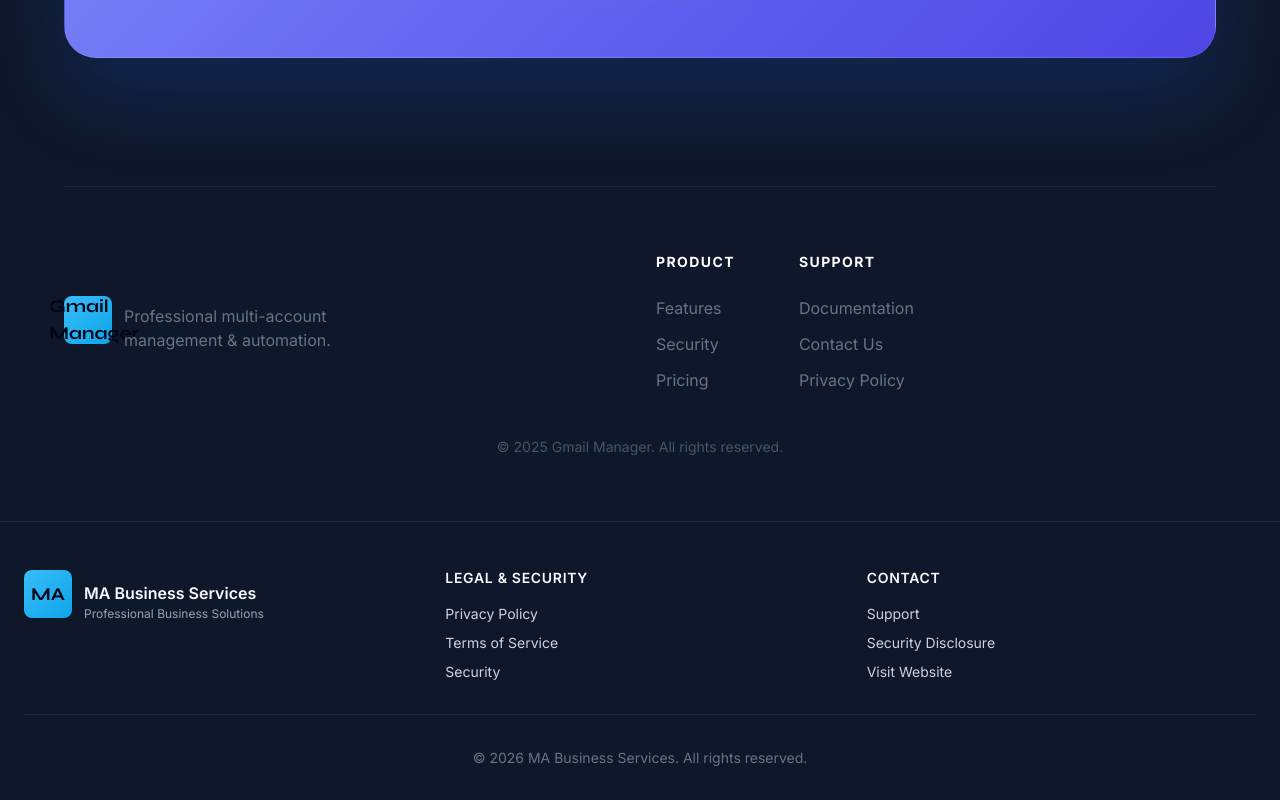
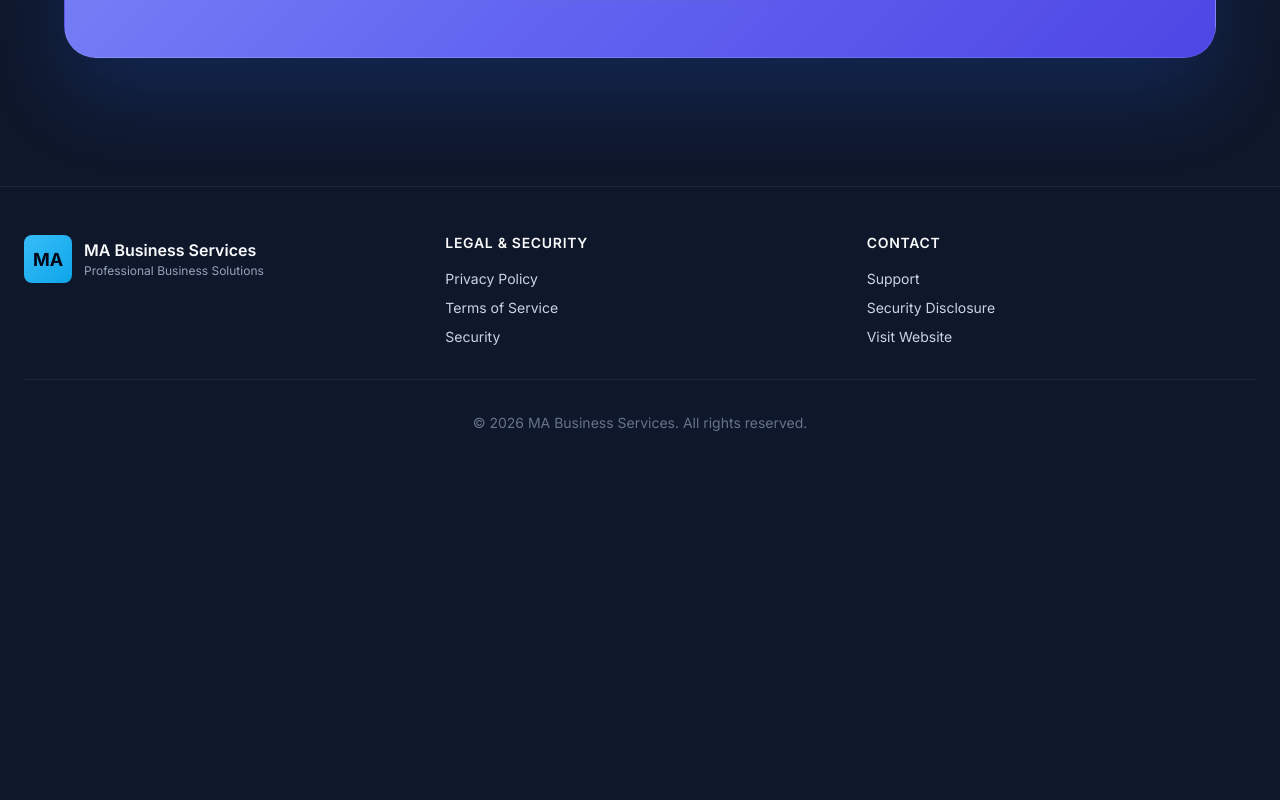
Before and after one commit to servicesmabusinessservices-dev/Marketing-, a React (Vite) app in the folder frontend/: page / in a window 1280 px wide. Shown: the part 3356-4156 px from the top of the page. After the commit the page ends 3821 px from the top, so only its background shows below. Built offline with nearby package versions, Linux system fonts and the light colour scheme; a web font is replaced by a local one.

Commit message:
Cleanup: Removed redundant inline footer from LandingPage

```diff
--- a/frontend/src/features/marketing/components/LandingPage.css
+++ b/frontend/src/features/marketing/components/LandingPage.css
@@ -453,63 +453,3 @@
   color: rgba(255, 255, 255, 0.8);
   margin-bottom: 3rem;
 }
-
-/* ── Footer ────────────────────────────────────────────── */
-.landing-footer {
-  padding: 4rem 0;
-  border-top: 1px solid rgba(255, 255, 255, 0.05);
-}
-
-.footer-grid {
-  display: flex;
-  justify-content: space-between;
-  flex-wrap: wrap;
-  gap: 4rem;
-  margin-bottom: 4rem;
-}
-
-.footer-logo {
-  display: flex;
-  align-items: center;
-  gap: 0.75rem;
-  font-family: var(--font-display);
-  font-weight: 800;
-  font-size: 1.25rem;
-  margin-bottom: 1rem;
-}
-
-.footer-tagline {
-  color: #64748b;
-  max-width: 300px;
-}
-
-.footer-links {
-  display: flex;
-  gap: 4rem;
-}
-
-.footer-col h4 {
-  font-size: 0.875rem;
-  text-transform: uppercase;
-  letter-spacing: 0.1em;
-  color: white;
-  margin-bottom: 1.5rem;
-}
-
-.footer-col a {
-  display: block;
-  color: #64748b;
-  text-decoration: none;
-  margin-bottom: 0.75rem;
-  transition: color 0.2s;
-}
-
-.footer-col a:hover {
-  color: var(--amber);
-}
-
-.footer-bottom {
-  text-align: center;
-  color: #475569;
-  font-size: 0.875rem;
-}
--- a/frontend/src/features/marketing/components/LandingPage.jsx
+++ b/frontend/src/features/marketing/components/LandingPage.jsx
@@ -184,36 +184,6 @@
           </div>
         </section>
 
-        {/* Footer */}
-        <footer className="landing-footer">
-          <div className="footer-grid">
-            <div className="footer-brand">
-              <div className="footer-logo">
-                <Icon name="code" size={24} />
-                <span>Gmail Manager</span>
-              </div>
-              <p className="footer-tagline">Professional multi-account management & automation.</p>
-            </div>
-            <div className="footer-links">
-              <div className="footer-col">
-                <h4>Product</h4>
-                <a href="#features">Features</a>
-                <a href="#security">Security</a>
-                <a href="#pricing">Pricing</a>
-              </div>
-              <div className="footer-col">
-                <h4>Support</h4>
-                <a href="#docs">Documentation</a>
-                <a href="#contact">Contact Us</a>
-                <a href="/privacy">Privacy Policy</a>
-              </div>
-            </div>
-          </div>
-          <div className="footer-bottom">
-            <p>© 2025 Gmail Manager. All rights reserved.</p>
-          </div>
-        </footer>
-
       </div>
     </main>
   );
```
